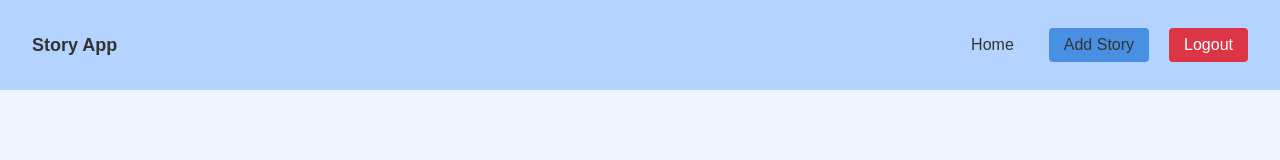
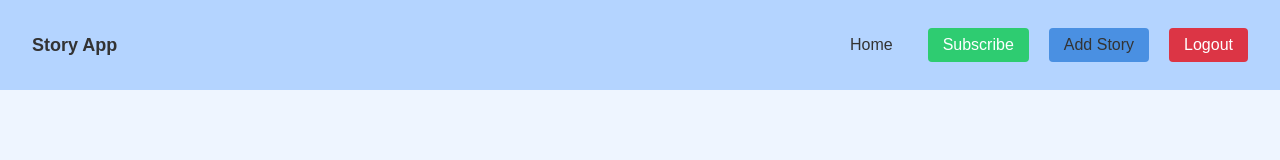
Before and after one commit to Naufal1119/Story-App2, a website built with webpack: page src/index.html in a window 1280 px wide. Built offline with nearby package versions, Linux system fonts and the light colour scheme.

Commit message:
menambahkan tombol subcribe

```diff
--- a/src/index.html
+++ b/src/index.html
@@ -16,6 +16,7 @@
         <nav id="navigation-drawer" class="navigation-drawer">
           <ul id="nav-list" class="nav-list">
             <li><a href="#/">Home</a></li>
+            <li><button id="subscribeButton" class="subscribe-button">Subscribe</button></li>
             <li><a href="#/stories/add" class="add-story-button">Add Story</a></li>
             <li><button id="logoutButton" class="logout-button">Logout</button></li>
           </ul>
--- a/src/styles/styles.css
+++ b/src/styles/styles.css
@@ -125,6 +125,21 @@ header {
   background-color: #c0392b;
 }
 
+.subscribe-button {
+  background-color: #2ecc71; /* Green color */
+  border: none;
+  color: white;
+  cursor: pointer;
+  font-size: 1rem;
+  font-weight: 500;
+  border-radius: 4px;
+  transition: background-color 0.3s ease;
+}
+
+.subscribe-button:hover {
+  background-color: #27ae60; /* Darker green on hover */
+}
+
 /* MAIN */
 .main-content {
   padding-block: 20px;
```
